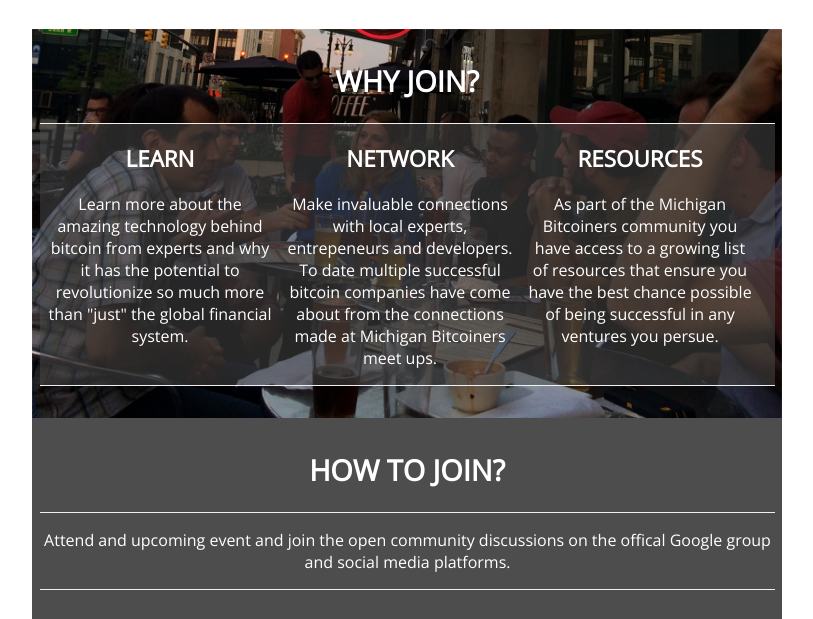
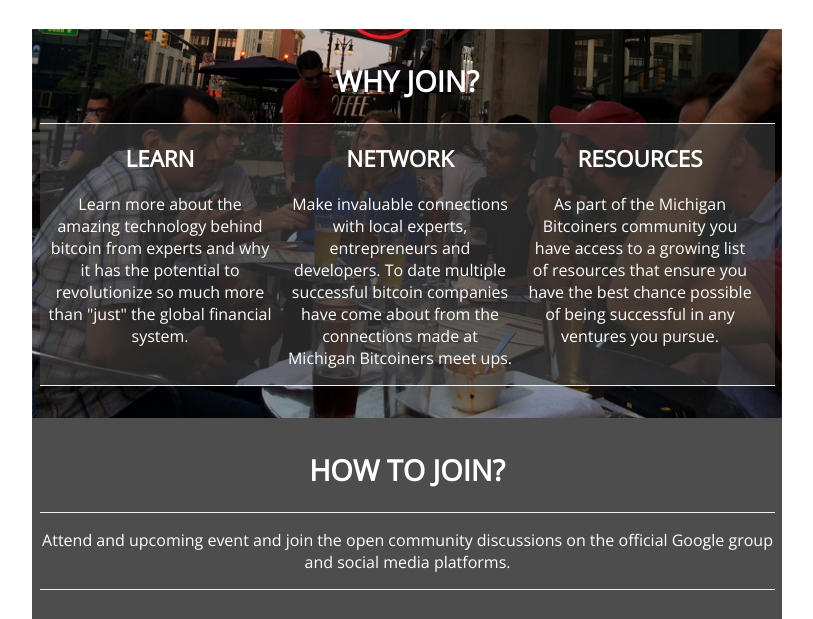
Before and after one commit to MichiganBitcoiners/website, a plain HTML site: page index.dev.html in a window 1280 px wide. Shown: the part 451-1070 px from the top of the page, without its empty margins (241-1054 px from the left). Drawn offline with nearby package versions, Linux system fonts and the light colour scheme.

Commit message:
Corrected spelling errors.

```diff
--- a/index.dev.html
+++ b/index.dev.html
@@ -58,7 +58,7 @@
 
           <div class="subsection">
             <h2>NETWORK</h2>
-            <p>Make invaluable connections with local experts, entrepeneurs and
+            <p>Make invaluable connections with local experts, entrepreneurs and
             developers. To date multiple successful bitcoin companies have come
             about from the connections made at Michigan Bitcoiners meet ups.</p>
           </div>
@@ -67,7 +67,7 @@
             <h2>RESOURCES</h2>
             <p>As part of the Michigan Bitcoiners community you have access to a
             growing list of resources that ensure you have the best chance
-            possible of being successful in any ventures you persue.</p>
+            possible of being successful in any ventures you pursue.</p>
           </div>
         </div>
       </section>
@@ -76,7 +76,7 @@
         <h1>HOW TO JOIN?</h1>
         <div class="setoff">
           <p>Attend and upcoming event and join the open community discussions on
-          the offical Google group and social media platforms.</p>
+          the official Google group and social media platforms.</p>
         </div>
 
         <ul class="social">
```
